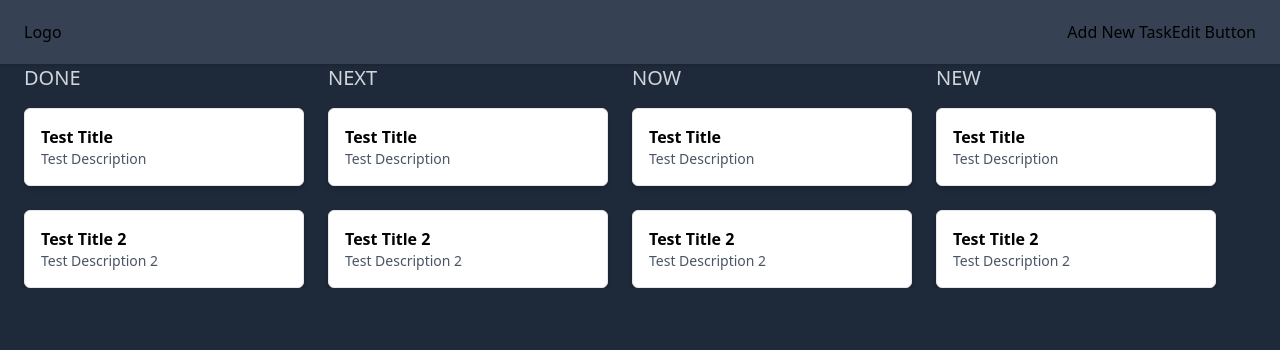
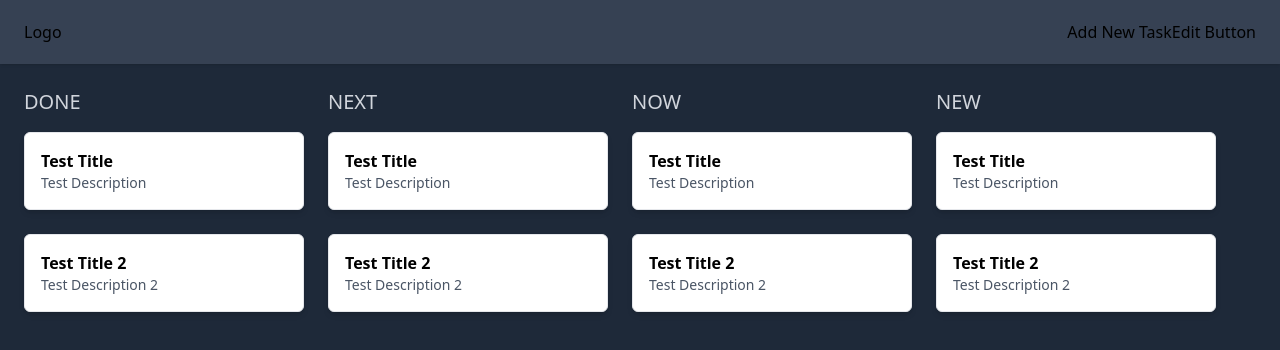
Before and after one commit to Kenta-Asakura/task-ease, a React (Vite) app in the folder task-ease/: page / in a window 1280 px wide. Shown: the top 350 px of the page. Built offline with nearby package versions, Linux system fonts and the light colour scheme.

Commit message:
styling changes to KanbanPage and NavBar Components

```diff
--- a/task-ease/src/components/Board.jsx
+++ b/task-ease/src/components/Board.jsx
@@ -2,7 +2,7 @@ import Column from "./Column";
 
 function Board() {
   return (
-    <div className="w-full overflow-x-auto px-4 md:px-6">
+    <div className="w-full overflow-x-auto p-4 md:p-6">
       <div className="flex gap-6">
         <Column title="Done" />
 
--- a/task-ease/src/components/NavBar.jsx
+++ b/task-ease/src/components/NavBar.jsx
@@ -1,6 +1,6 @@
 function NavBar() {
   return (
-    <header className="fixed inset-0 flex flex-row items-center h-[55px] md:h-[64px] px-4 md:px-6 bg-gray-700 shadow-sm">
+    <header className="fixed inset-0 flex z-[100] flex-row items-center h-[55px] md:h-[64px] px-4 md:px-6 bg-gray-700 shadow-sm">
       <nav className="flex flex-row justify-between content-center w-full">
         <button>
           {/* <img src="" alt="" /> */}
```
